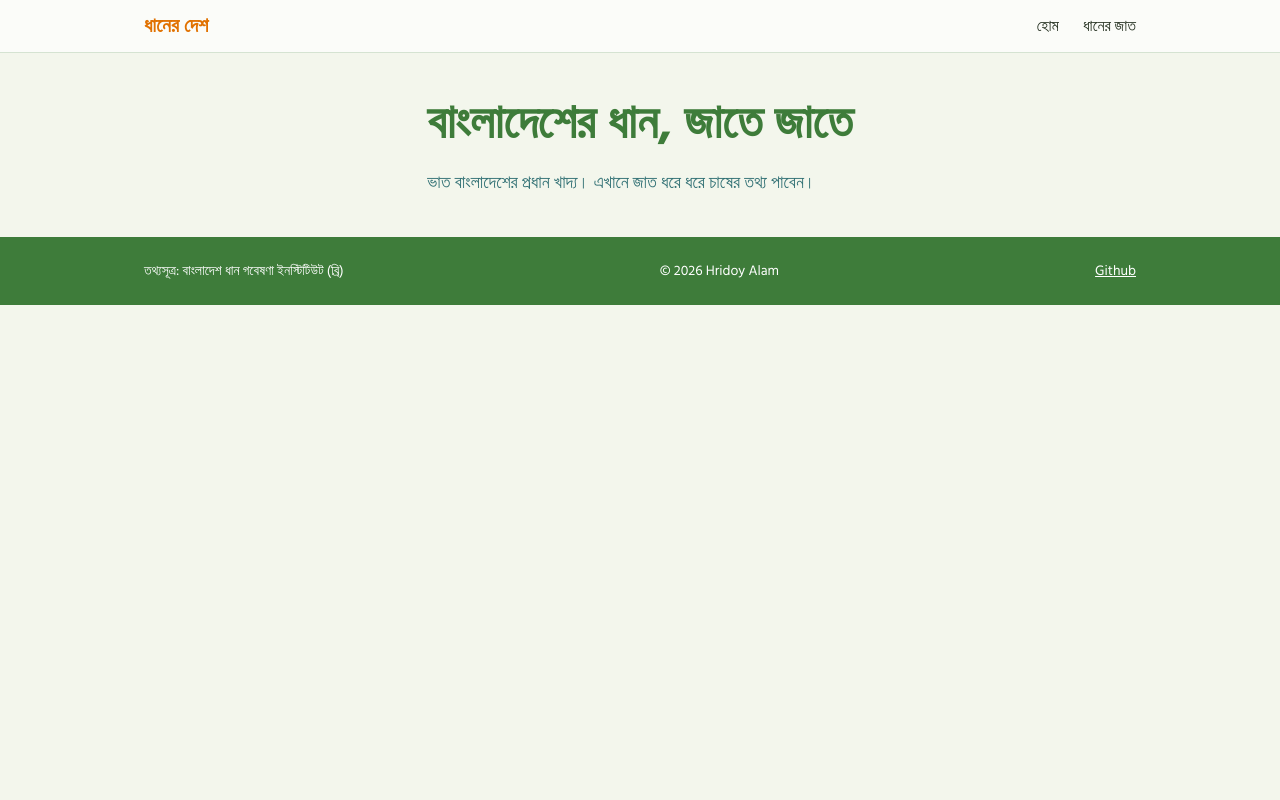
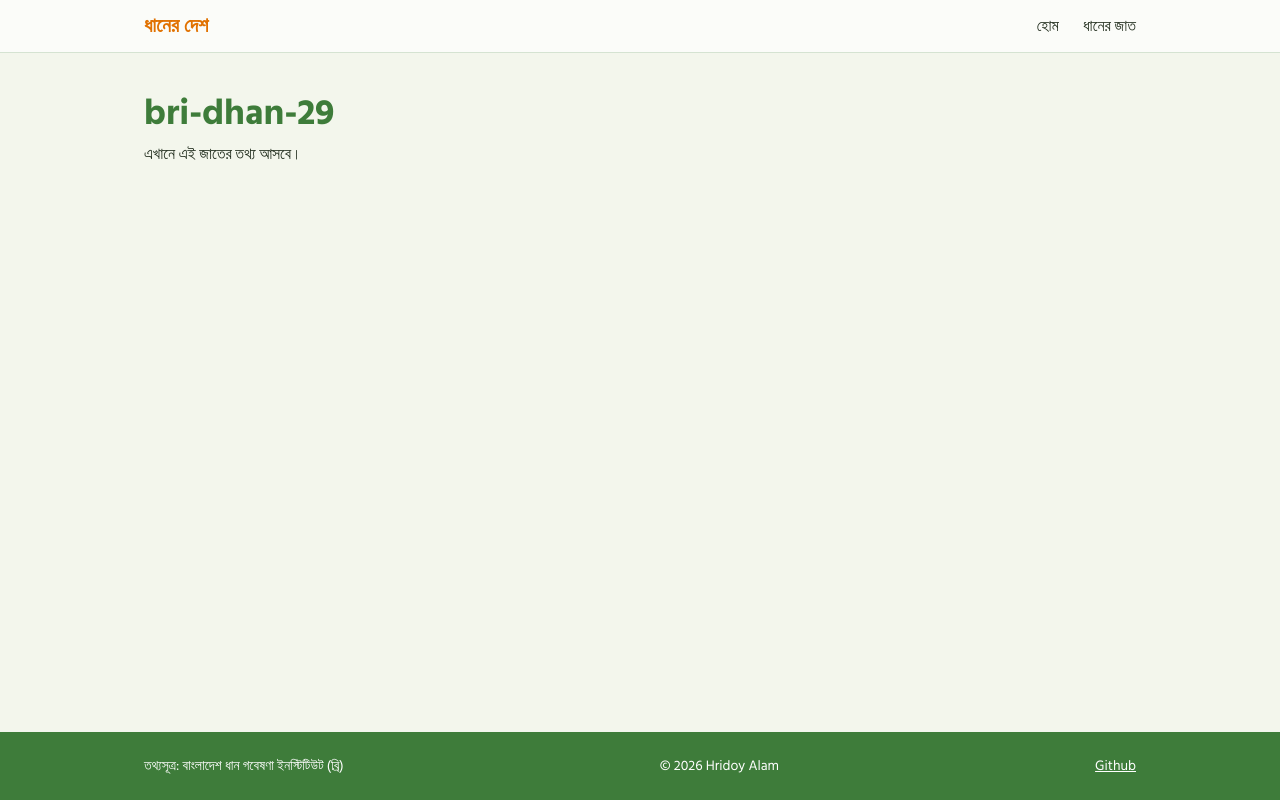
Before and after one commit to HridoyAlam/rice_app, a React (Vite) app: page /dhan/bri-dhan-29 in a window 1280 px wide. Built offline with nearby package versions, Linux system fonts and the light colour scheme.

Commit message:
pages created and connected with routes

```diff
--- a/src/App.jsx
+++ b/src/App.jsx
@@ -1,18 +1,26 @@
 import Footer from "./components/Footer";
-import Hero from "./components/Hero";
+import Home from "./pages/Home";
+import Variety from "./pages/Variety";
 import Navbar from "./components/Navbar";
+import { Routes, Route } from "react-router-dom";
+
 function App() {
   return (
     <>
       <div className="flex min-h-screen flex-col">
         <Navbar />
-        <main className="mx-auto max-w-5xl px-4 py-10">
-          <Hero />
+        <main className="mx-auto w-full flex-1 max-w-5xl px-4 py-10">
+          <Routes>
+            <Route path="/" element={<Home />} />
+
+            <Route path="/dhan/:id" element={<Variety />} />
+            <Route path="*" element={<p>পাতাটি পাওয়া যায়নি।</p>} />
+          </Routes>
         </main>
         <Footer
-          source={"বাংলাদেশ ধান গবেষণা ইনস্টিটিউট (ব্রি)"}
-          author={"Hridoy Alam"}
-          github={"HridoyAlam"}
+          source="বাংলাদেশ ধান গবেষণা ইনস্টিটিউট (ব্রি)"
+          author="Hridoy Alam"
+          github="HridoyAlam"
         />
       </div>
     </>
--- /dev/null
+++ b/src/pages/Home.jsx
@@ -0,0 +1,12 @@
+import Hero from "../components/Hero";
+import React from "react";
+
+const Home = () => {
+  return (
+    <div>
+      <Hero />
+    </div>
+  );
+};
+
+export default Home;
--- /dev/null
+++ b/src/pages/Variety.jsx
@@ -0,0 +1,14 @@
+import { useParams } from "react-router-dom";
+import React from "react";
+
+const Variety = () => {
+  const { id } = useParams();
+  return (
+    <div>
+      <h1 className="text-4xl font-bold text-field">{id}</h1>
+      <p className="mt-2">এখানে এই জাতের তথ্য আসবে।</p>
+    </div>
+  );
+};
+
+export default Variety;
```
